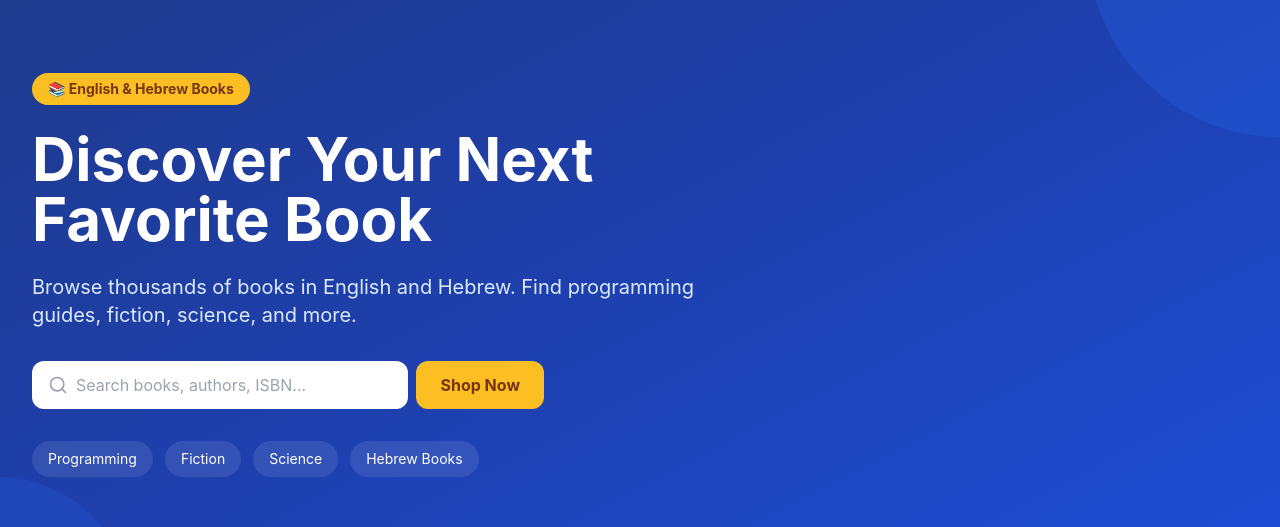
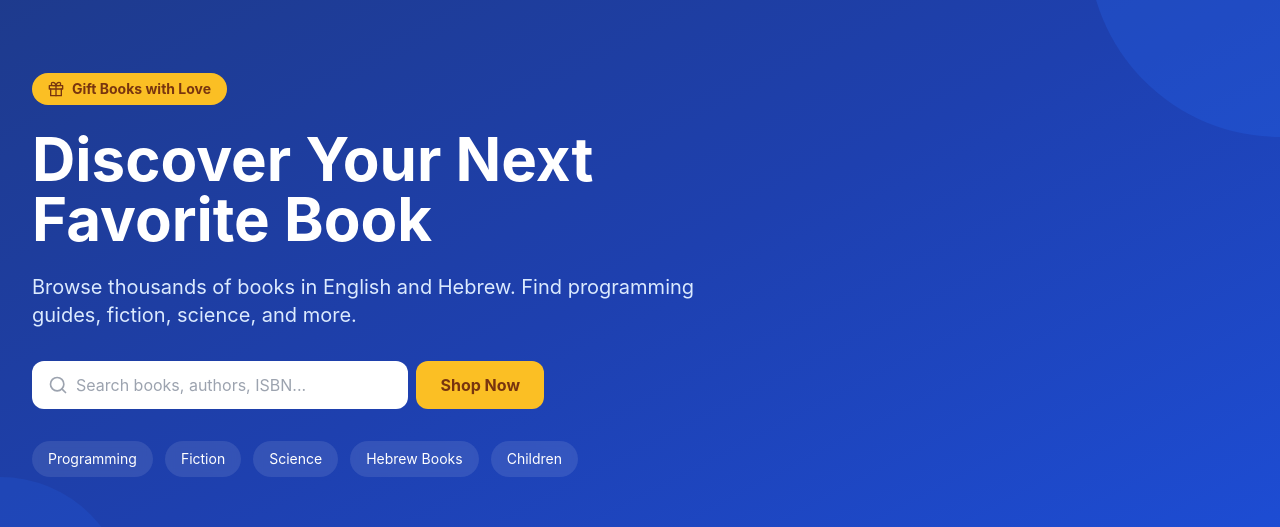
Before and after one commit to ritajsarhan-bit/BookGift, a Next.js app: page / in a window 1280 px wide. Shown: the part 120-647 px from the top of the page. Built offline with nearby package versions, Linux system fonts and the light colour scheme; no server answers; the database is empty.

Commit message:
Improve hero section with gift icon and Children category tag

```diff
--- a/src/components/home/HeroSection.tsx
+++ b/src/components/home/HeroSection.tsx
@@ -4,7 +4,7 @@ import Link from 'next/link';
 import { useLanguage } from '@/context/LanguageContext';
 import { useState } from 'react';
 import { useRouter } from 'next/navigation';
-import { FiSearch } from 'react-icons/fi';
+import { FiSearch, FiGift } from 'react-icons/fi';
 
 export default function HeroSection() {
   const { t } = useLanguage();
@@ -18,15 +18,14 @@ export default function HeroSection() {
 
   return (
     <section className="relative bg-gradient-to-br from-blue-900 via-blue-800 to-blue-700 text-white overflow-hidden">
-      {/* Decorative circles */}
       <div className="absolute top-0 right-0 w-96 h-96 bg-blue-600/30 rounded-full -translate-y-1/2 translate-x-1/2" />
       <div className="absolute bottom-0 left-0 w-64 h-64 bg-blue-600/20 rounded-full translate-y-1/2 -translate-x-1/2" />
 
       <div className="relative max-w-7xl mx-auto px-4 sm:px-6 lg:px-8 py-24 md:py-32">
         <div className="max-w-2xl">
-          {/* Badge */}
-          <span className="inline-block bg-amber-400 text-amber-900 text-sm font-bold px-4 py-1.5 rounded-full mb-6">
-            📚 English & Hebrew Books
+          <span className="inline-flex items-center gap-2 bg-amber-400 text-amber-900 text-sm font-bold px-4 py-1.5 rounded-full mb-6">
+            <FiGift size={16} />
+            Gift Books with Love
           </span>
 
           <h1 className="text-4xl md:text-5xl lg:text-6xl font-bold leading-tight mb-6">
@@ -37,7 +36,6 @@ export default function HeroSection() {
             {t.home.hero_subtitle}
           </p>
 
-          {/* Search bar */}
           <form onSubmit={handleSearch} className="flex gap-2 mb-8 max-w-lg">
             <div className="flex-1 flex items-center bg-white rounded-xl px-4 py-3 gap-2">
               <FiSearch className="text-gray-400 flex-shrink-0" size={20} />
@@ -54,9 +52,8 @@ export default function HeroSection() {
             </button>
           </form>
 
-          {/* Quick links */}
           <div className="flex flex-wrap gap-3">
-            {['Programming', 'Fiction', 'Science', 'Hebrew Books'].map((tag) => (
+            {['Programming', 'Fiction', 'Science', 'Hebrew Books', 'Children'].map((tag) => (
               <Link
                 key={tag}
                 href={`/books?search=${encodeURIComponent(tag)}`}
```
